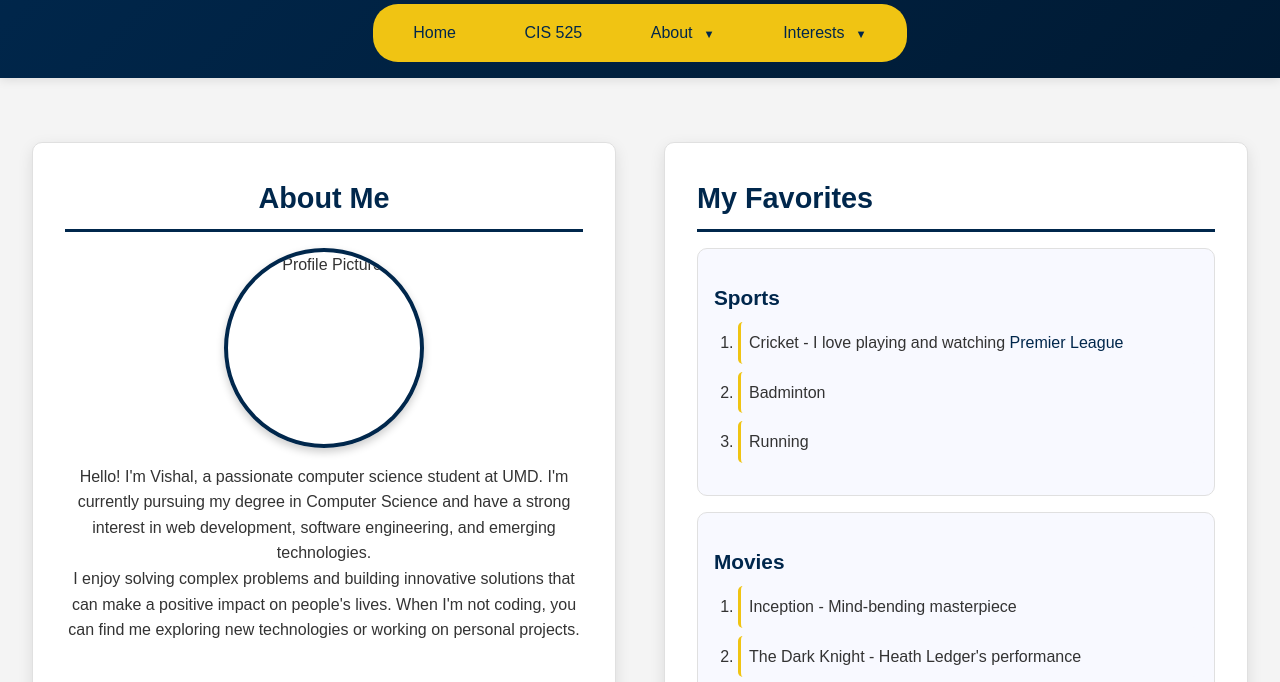
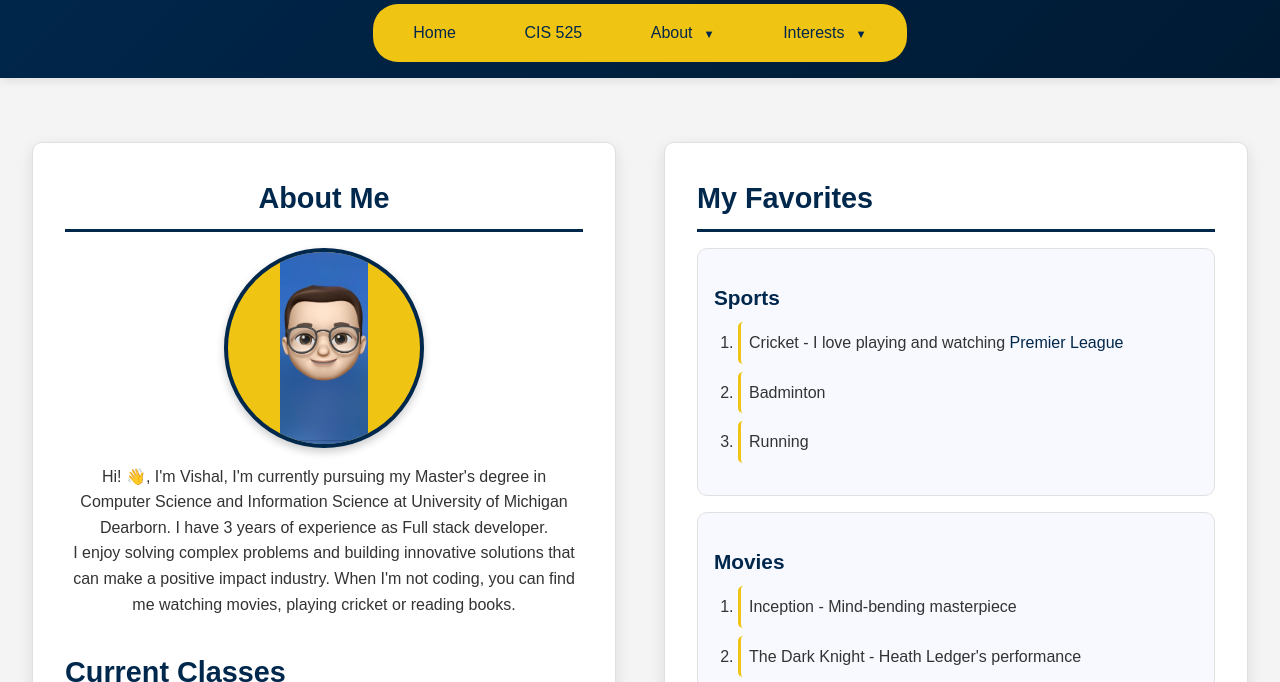
Before and after one commit to msvish/WebTech, a plain HTML site: page P1/index.html in a window 1280 px wide. Shown: the part 92-774 px from the top of the page. Drawn offline with Linux system fonts and the light colour scheme.

Commit message:
fix: css and info

```diff
--- a/P1/index.html
+++ b/P1/index.html
@@ -54,21 +54,19 @@
           <section id="about" class="bio-section">
             <h2>About Me</h2>
             <img
-              src="images/profile.jpg"
+              src="images/vishal.jpg"
               alt="Profile Picture"
               class="profile-image"
             />
             <p>
-              Hello! I'm Vishal, a passionate computer science student at UMD.
-              I'm currently pursuing my degree in Computer Science and have a
-              strong interest in web development, software engineering, and
-              emerging technologies.
+              Hi! 👋, I'm Vishal, I'm currently pursuing my Master's degree in
+              Computer Science and Information Science at University of Michigan
+              Dearborn. I have 3 years of experience as Full stack developer.
             </p>
             <p>
               I enjoy solving complex problems and building innovative solutions
-              that can make a positive impact on people's lives. When I'm not
-              coding, you can find me exploring new technologies or working on
-              personal projects.
+              that can make a positive impact industry. When I'm not coding, you
+              can find me watching movies, playing cricket or reading books.
             </p>
           </section>
 
@@ -166,7 +164,7 @@
       </div>
     </main>
 
-    <footer>
+    <footer style="color: #f0c413">
       <p>
         &copy; 2025 Vishal. All rights reserved. | Contact: vishalms@umich.edu
       </p>
--- a/P1/styles/main.css
+++ b/P1/styles/main.css
@@ -191,8 +191,9 @@ section h3 {
   border: 4px solid #00274c;
   margin: 1rem auto;
   display: block;
-  object-fit: cover;
+  object-fit: contain;
   box-shadow: 0 4px 8px rgba(0, 0, 0, 0.2);
+  background-color: #f0c413;
 }
 
 /* Lists */
--- a/P1/styles/responsive.css
+++ b/P1/styles/responsive.css
@@ -100,7 +100,6 @@
     left: -50%;
     width: 50%; /* width of side nav */
     height: 100vh;
-    background: #00274c;
     transition: left 0.3s ease;
     z-index: 1000;
     display: flex;
@@ -185,6 +184,8 @@
     min-height: fit-content;
     z-index: 1001;
     transition: all 0.3s ease;
+    justify-content: center;
+    text-align: center;
   }
 
   .dropdown.active .nav-tier-2 {
```
Also changed, not shown: P1/cis525.html (+33 -14 lines), P1/images/vishal.jpg (added).
